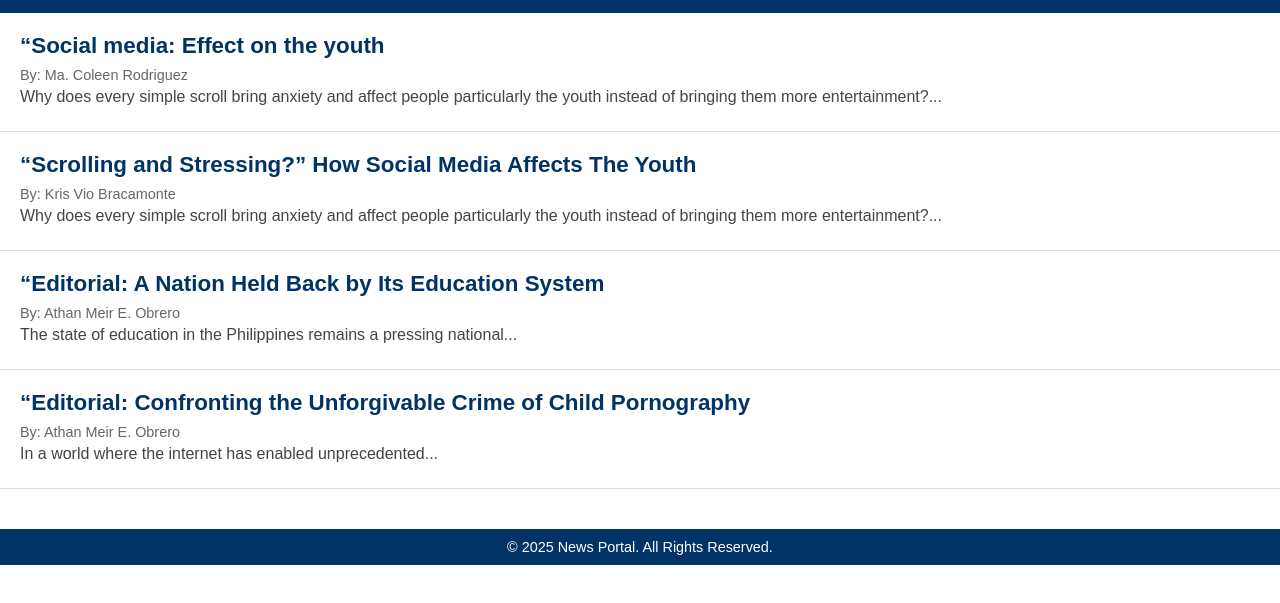
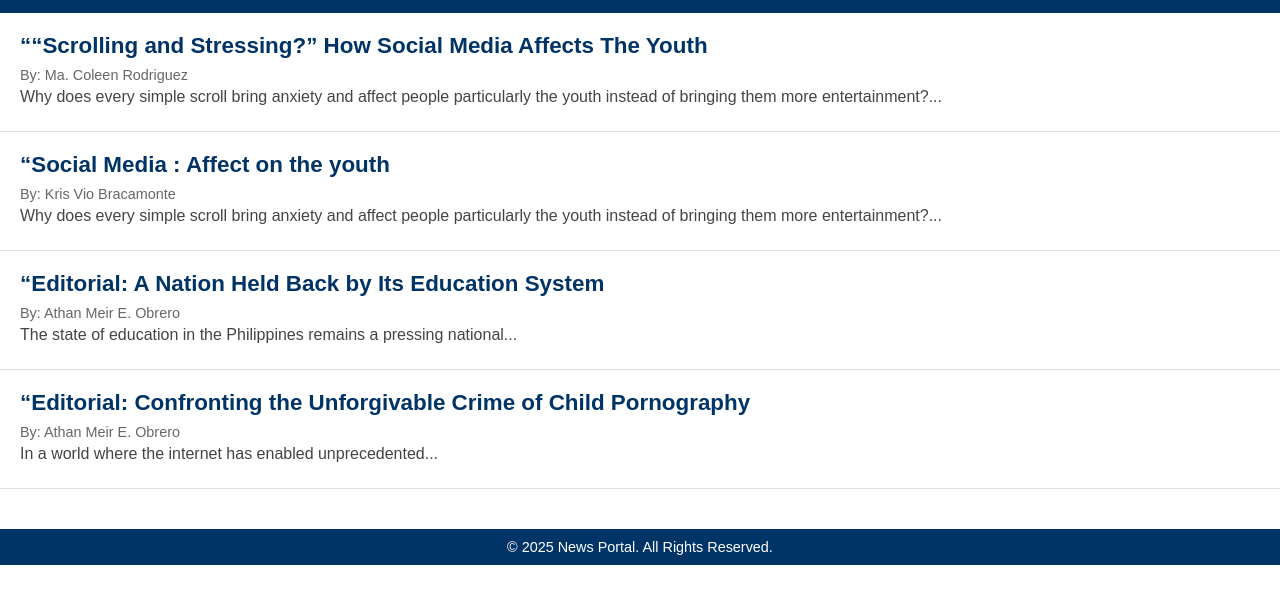
Before and after one commit to Landing749/News-AA, a plain HTML site: page index.html in a window 1280 px wide. Shown: the part 73-676 px from the top of the page. Drawn offline with Linux system fonts and the light colour scheme.

Commit message:
Update index.html

```diff
--- a/index.html
+++ b/index.html
@@ -19,13 +19,13 @@
   <main>
     <!-- Article Preview -->
     <div class="article-preview">
-      <h2><a href="https://landing749.github.io/News-AA/articles/scrolling-social-media.html">“Social media: Effect on the youth</a></h2>
+      <h2><a href="https://landing749.github.io/News-AA/articles/scrolling-social-media.html">““Scrolling and Stressing?” How Social Media Affects The Youth</a></h2>
       <p class="author">By: Ma. Coleen Rodriguez</p>
       <p>Why does every simple scroll bring anxiety and affect people particularly the youth instead of bringing them more entertainment?...</p>
     </div>
 
     <div class="article-preview">
-      <h2><a href="https://landing749.github.io/News-AA/articles/newsletter1.html">“Scrolling and Stressing?” How Social Media Affects The Youth</a></h2>
+      <h2><a href="https://landing749.github.io/News-AA/articles/newsletter1.html">“Social Media : Affect on the youth</a></h2>
       <p class="author">By: Kris Vio Bracamonte</p>
       <p>Why does every simple scroll bring anxiety and affect people particularly the youth instead of bringing them more entertainment?...</p>
     </div>
```
